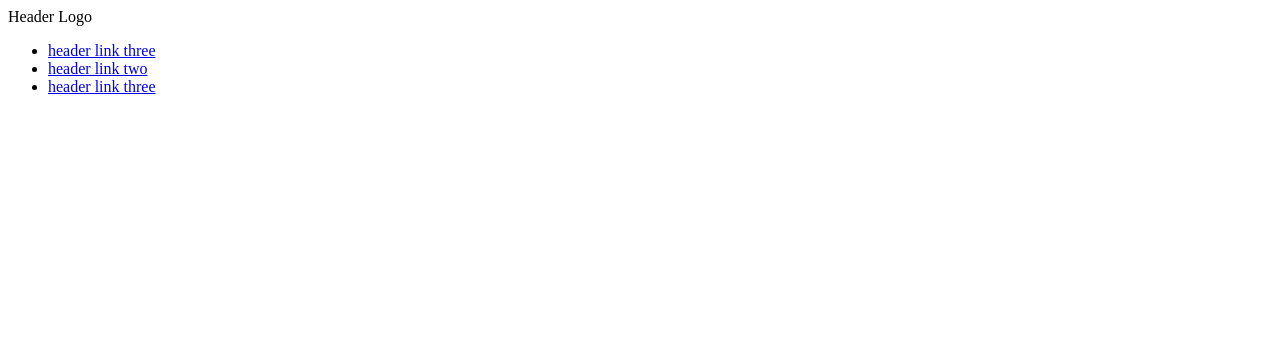
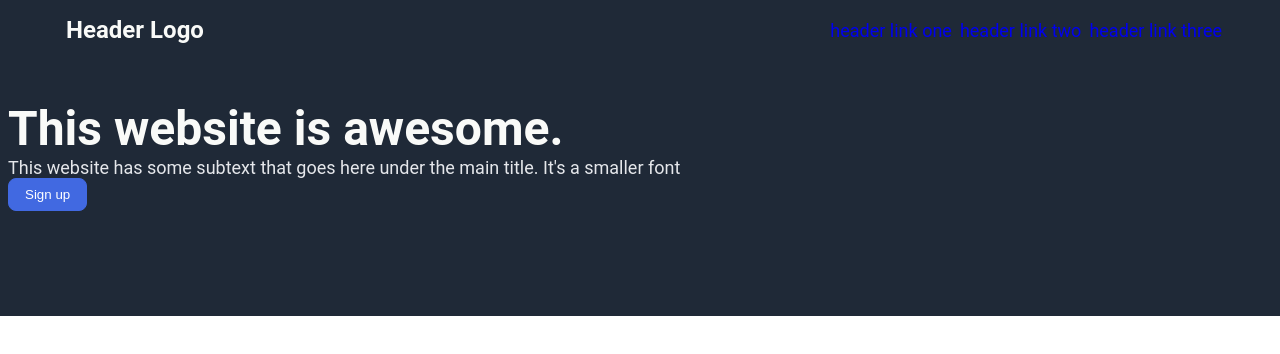
Before and after one commit to arthurseverino/landing-page, a plain HTML site: page index.html in a window 1280 px wide. Drawn offline with Linux system fonts and the light colour scheme.

Commit message:
Update header in style.css and index.html

```diff
--- a/index.html
+++ b/index.html
@@ -8,13 +8,25 @@
         <link rel = "stylesheet" href = "style.css">
     </head>
     <body>
+        <div class = "container">
             <div class = "header">
-        Header Logo
+                <div class = "header-logo">Header Logo </div>
                 <ul class="header-links">
+                    <li><a href="#">header link one</a></li>
+                    <li><a href="#">header link two</a></li>
                     <li><a href="#">header link three</a></li>
-            <li><a href="#">header link two</a></li>
-            <li> <a href = "#">header link three</a></li>
                 </ul>
+            </div>
+            <div class = "below-header">
+                <div class = "awesome">
+                    <div class = "main-text">This website is awesome.</div>
+                    <div class = "subtext"> This website has some subtext that goes here under the main title. It's a smaller font</div>
+                    <button class = "sign-up"> Sign up </button>
+                </div>
+                <div class = "image">
+                    <img src>
+                </div>
+            </div>
         </div>
 
     </body>
--- a/style.css
+++ b/style.css
@@ -1,8 +1,73 @@
-.header {
+body{
+    margin: 0;
+    font-family: Roboto, sans-serif;
+}
+
+
+.header-logo{
+    font-size: 24px;
+    color: #f9faf8;
+    padding: 8px;
+    font-weight: bold;
 
 }
 
 .header-links{
+    font-size: 18px;
+    color: #e5e7eb;
+    gap: 8px;
+    display: flex;
+}
 
-    color:
+.header{
+    display: flex;
+    justify-content: space-between;
+    align-items: center;
+    margin-bottom: 48px;
+    margin-left: 50px;
+    margin-right: 50px;
 }
+
+.below-header{
+    display: flex;
+}
+
+ul {
+    list-style-type: none;
+    margin: 0;
+    padding: 0;
+}
+
+a {
+    text-decoration: none;
+}
+
+
+.container {
+    background-color: #1f2937;
+    height: 300px;
+    padding: 8px;
+}
+
+
+.subtext{
+    font-size: 18px;
+    color: #e5e7eb;
+}
+.main-text{
+    color: #f9faf8;
+    font-size: 48px;
+    font-weight: bolder;
+}
+
+
+button {
+    padding: 8px 16px;
+    border-radius: 8px;
+}
+
+.sign-up{
+    background: royalblue;
+    border: 1px solid royalblue;
+    color: white;
+}
```
Lines whose indentation alone changed are shown as unchanged.
